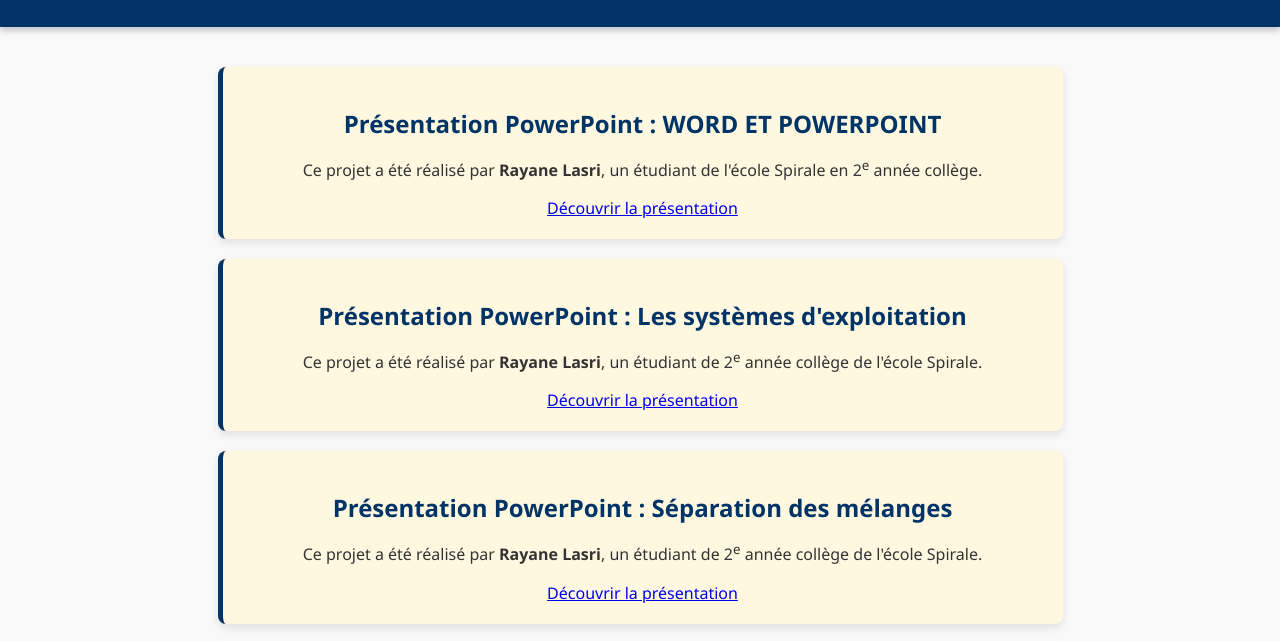
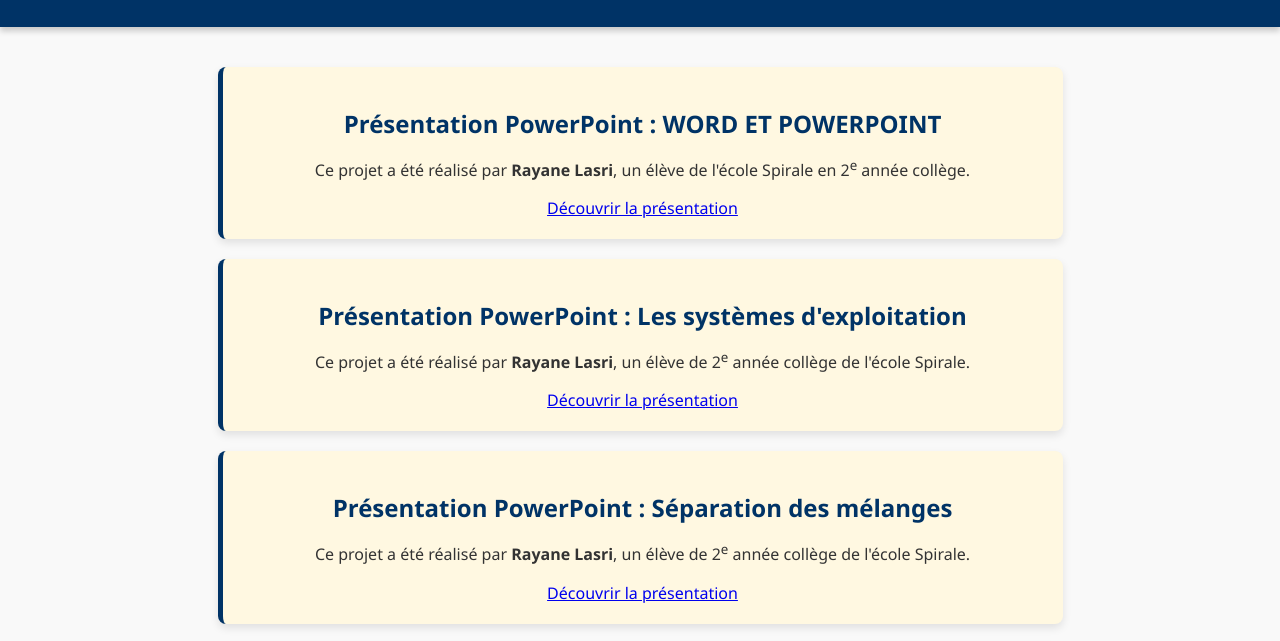
Before and after one commit to Rayane27003/Le-fran-ais-de-Spirale, a plain HTML site: page projets.html in a window 1280 px wide. Shown: the part 130-771 px from the top of the page. Drawn offline with Linux system fonts and the light colour scheme; a web font is replaced by a local one.

Commit message:
Update projets.html

```diff
--- a/projets.html
+++ b/projets.html
@@ -17,7 +17,7 @@
   <main>
     <section class="projet">
       <h2>Présentation PowerPoint : WORD ET POWERPOINT</h2>
-      <p>Ce projet a été réalisé par <strong>Rayane Lasri</strong>, un étudiant de l'école Spirale en 2<sup>e</sup> année collège.</p>
+      <p>Ce projet a été réalisé par <strong>Rayane Lasri</strong>, un élève de l'école Spirale en 2<sup>e</sup> année collège.</p>
       <a href="https://docs.google.com/presentation/d/1mxO4fjkATctnrSvYcBYrlkFuXDRfAkEq/edit?usp=drive_link" target="_blank">
         Découvrir la présentation
       </a>
@@ -25,7 +25,7 @@
 
     <section class="projet">
       <h2>Présentation PowerPoint : Les systèmes d'exploitation</h2>
-      <p>Ce projet a été réalisé par <strong>Rayane Lasri</strong>, un étudiant de 2<sup>e</sup> année collège de l'école Spirale.</p>
+      <p>Ce projet a été réalisé par <strong>Rayane Lasri</strong>, un élève de 2<sup>e</sup> année collège de l'école Spirale.</p>
       <a href="https://docs.google.com/presentation/d/1bXbVE_iEEn4gnxFjvERLqg8u6Nz8ihAx/edit?usp=drive_link" target="_blank">
          Découvrir la présentation
       </a>
@@ -33,7 +33,7 @@
 
     <section class="projet">
       <h2>Présentation PowerPoint : Séparation des mélanges </h2>
-      <p>Ce projet a été réalisé par <strong>Rayane Lasri</strong>, un étudiant de 2<sup>e</sup> année collège de l'école Spirale.</p>
+      <p>Ce projet a été réalisé par <strong>Rayane Lasri</strong>, un élève de 2<sup>e</sup> année collège de l'école Spirale.</p>
       <a href="https://docs.google.com/presentation/d/1sJmvl1u2l-mM1I_TFI6B5C0jyrw4_Hw6/edit?usp=drive_link&ouid=112319407261918282672&rtpof=true&sd=true" target="_blank">
          Découvrir la présentation
       </a>
```
